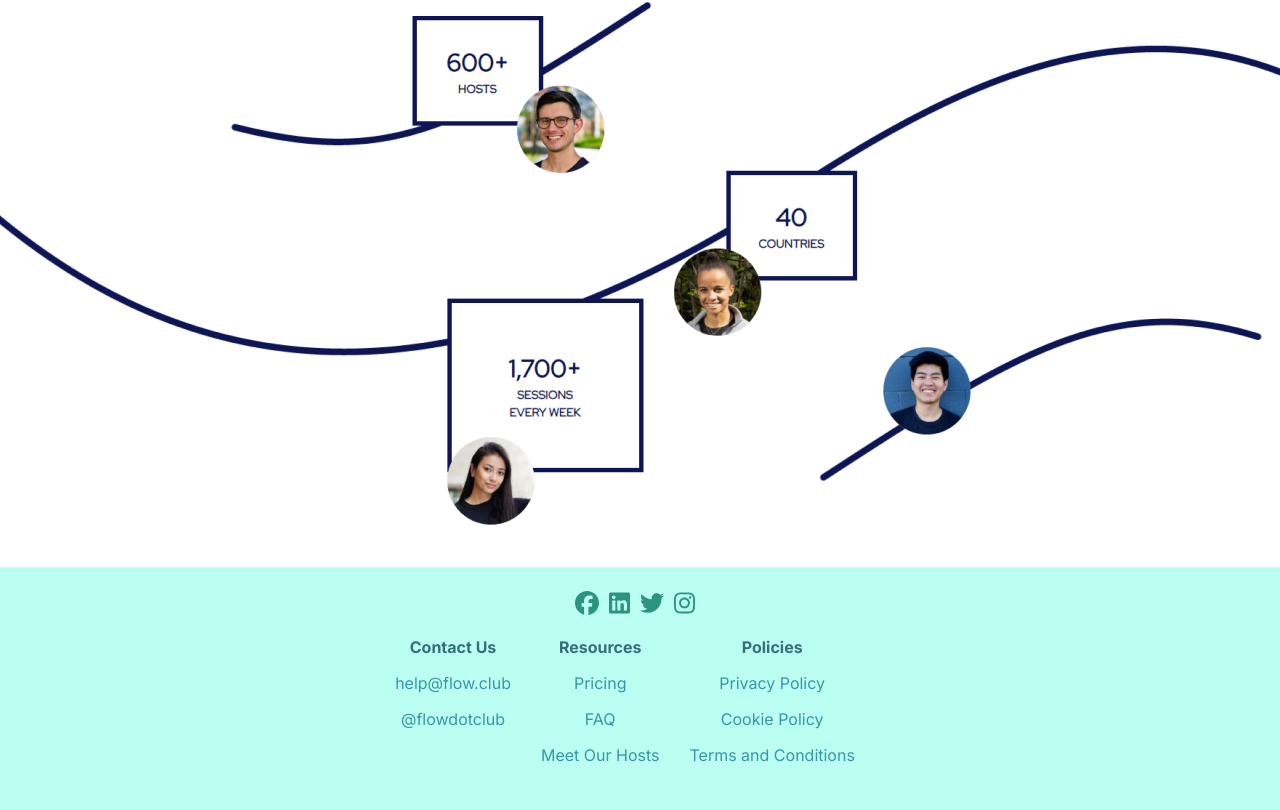
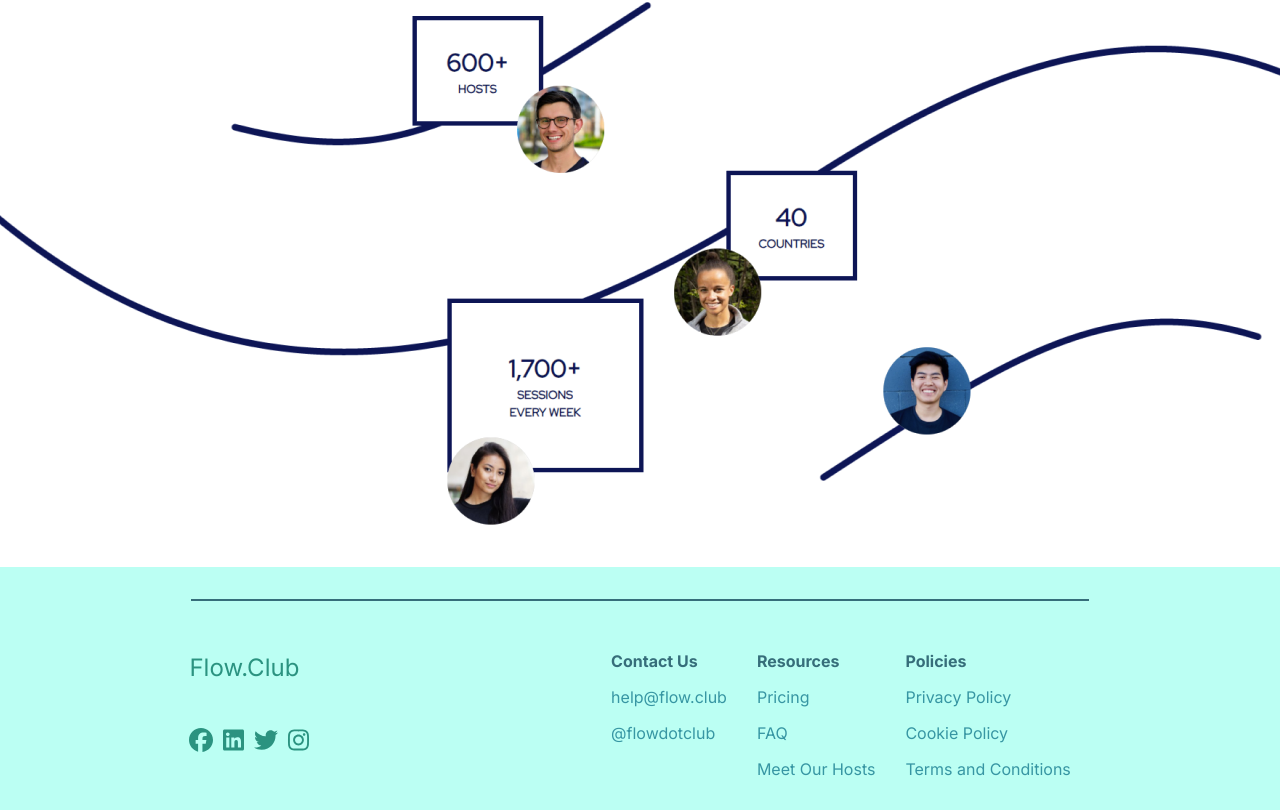
Before and after one commit to smehdi29/FlowClub, a React (Create React App) app in the folder flowclub-app/: page / in a window 1280 px wide. Shown: the part 466-1276 px from the top of the page. Built offline with nearby package versions, Linux system fonts and the light colour scheme; a web font is replaced by a local one.

Commit message:
Fixed footer

```diff
--- a/flowclub-app/src/Components/Footer.jsx
+++ b/flowclub-app/src/Components/Footer.jsx
@@ -8,15 +8,25 @@ import './css/Footer.css';
 const Footer = () => {
     const navigate = useNavigate();
     const navigateTo = (path) => () => navigate(path);
+    const navigateExternal = (url) => {
+        return () => window.location = url;
+    };
 
     return (
         <footer className="footer">
+            <hr className="horizontalLine"/>
+            <br />
             <div className="footer-content">
                 <div className="footer-section social-media">
-                    <FontAwesomeIcon className="fa" icon={faFacebook} />
-                    <FontAwesomeIcon className="fa" icon={faLinkedin} />
-                    <FontAwesomeIcon className="fa" icon={faTwitter} />
-                    <FontAwesomeIcon className="fa" icon={faInstagram} />
+                    <div className="flowClubTitleFooter">
+                        <p>Flow.Club</p>
+                    </div>
+                    <div className="socialMediaLinks">
+                        <FontAwesomeIcon className="fa" icon={faFacebook} />
+                        <FontAwesomeIcon className="fa" icon={faLinkedin} />
+                        <FontAwesomeIcon className="fa" icon={faTwitter} />
+                        <FontAwesomeIcon className="fa" icon={faInstagram} />
+                    </div>
                 </div>
                 <div className="footer-section links">
                     <div>
@@ -26,15 +36,15 @@ const Footer = () => {
                     </div>
                     <div>
                         <h4>Resources</h4>
-                        <p onClick={navigateTo('/pricing')}>Pricing</p>
-                        <p onClick={navigateTo('/faq')}>FAQ</p>
-                        <p onClick={navigateTo('/hosts')}>Meet Our Hosts</p>
+                        <p onClick={navigateExternal('https://in.flow.club/plans/')}>Pricing</p>
+                        <p onClick={navigateExternal('https://help.flow.club/en/categories/189185-becoming-a-flow-club-host')}>FAQ</p>
+                        <p onClick={navigateExternal('https://in.flow.club/hosts/')}>Meet Our Hosts</p>
                     </div>
                     <div>
                         <h4>Policies</h4>
-                        <p onClick={navigateTo('/privacy')}>Privacy Policy</p>
-                        <p onClick={navigateTo('/cookie-policy')}>Cookie Policy</p>
-                        <p onClick={navigateTo('/terms')}>Terms and Conditions</p>
+                        <p onClick={navigateExternal('https://www.flow.club/privacy-policy')}>Privacy Policy</p>
+                        <p onClick={navigateExternal('https://www.flow.club/cookie-policy')}>Cookie Policy</p>
+                        <p onClick={navigateExternal('https://www.flow.club/terms-and-conditions')}>Terms and Conditions</p>
                     </div>
                 </div>
             </div>
--- a/flowclub-app/src/Components/css/Footer.css
+++ b/flowclub-app/src/Components/css/Footer.css
@@ -7,9 +7,10 @@
 .footer-content {
     display: flex;
     justify-content: space-between;
-    align-items: flex-start;
+    align-items: start;
     padding: 0 10%;
-    flex-direction: column;
+    flex-direction: row;
+
 }
 
 .footer-section {
@@ -20,6 +21,11 @@
 .social-media {
     font-size: 24px;
     color: #2B9380;
+    display: flex;
+    flex-direction: column;
+    align-items: left;
+    margin-left: 6%;
+    row-gap: 20px;
 }
 
 .social-media .fa {
@@ -40,21 +46,26 @@
     font-weight: bold;
     color: #366E7A;
 }
+.links {
+    padding-right: 5%;
+}
 
-
-.links p {
+.links a, .links p {
     margin-bottom: 5px;
     cursor: pointer;
     color: #3796A3;
 
 }
 
-.links p:hover {
+.links a:hover, .links p:hover {
     text-decoration: underline;
 }
 
+.flowClubTitleFooter {
+    font-family: "Inter", serif;
+}
 
-@media (min-width: 768px) {
+@media (max-width: 768px) {
     .footer-content {
         flex-direction: column;
         align-items: center;
@@ -71,3 +82,8 @@
         margin-bottom: 20px;
     }
 }
+
+.horizontalLine {
+    width: 70%;
+    border: 1.5px solid #366E7A;
+}
```
